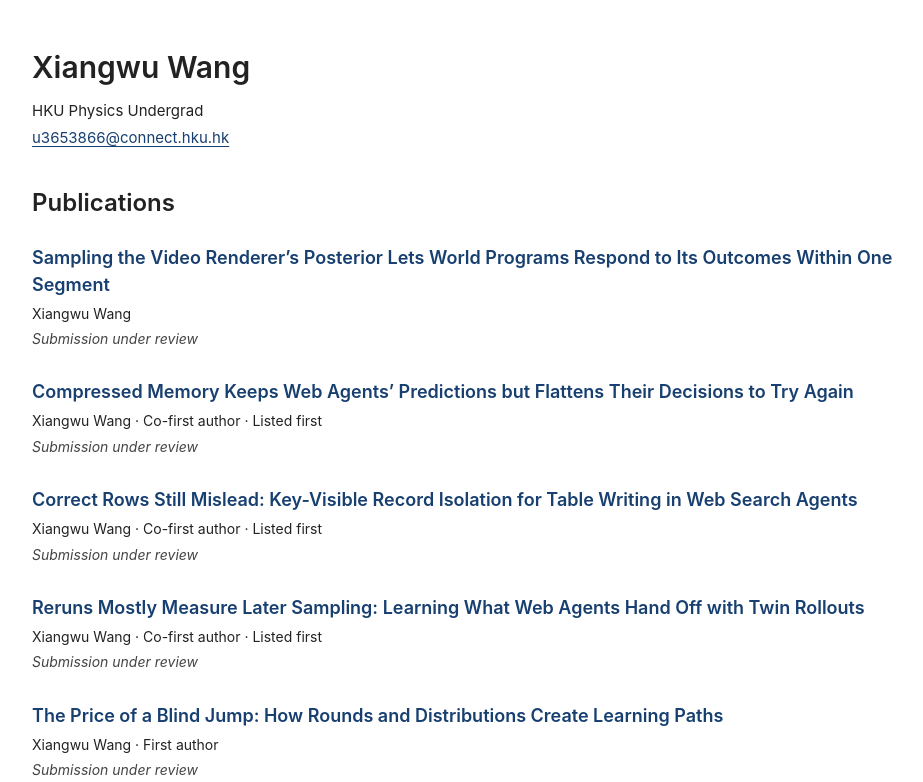
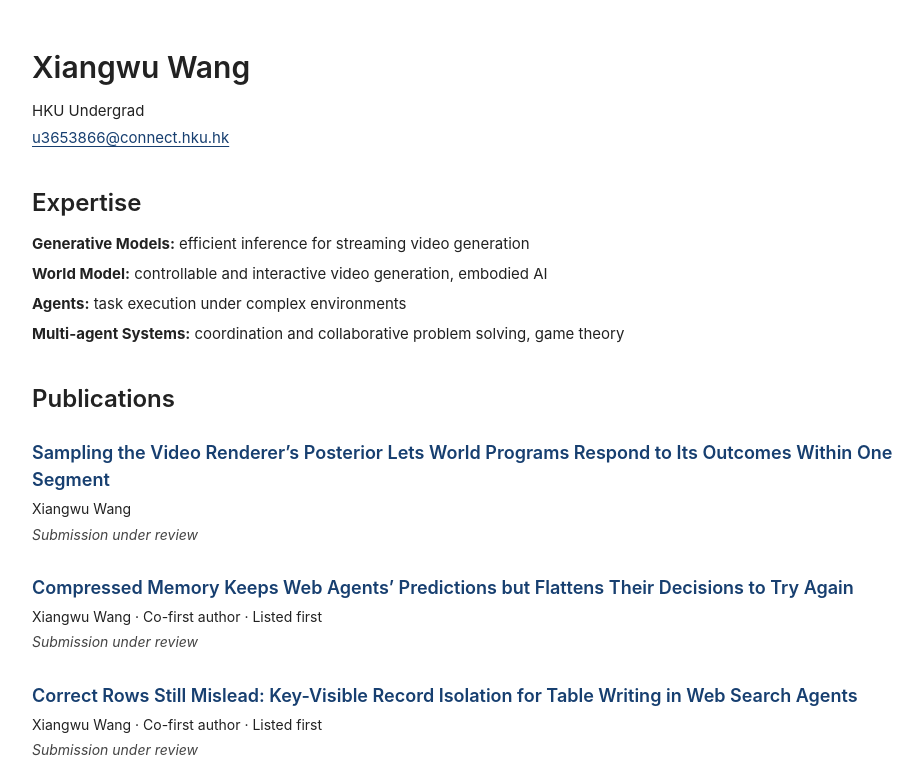
Before and after one commit to xwuw/xwuw.github.io, a plain HTML site: page index.html in a window 1280 px wide. Shown: the top 782 px of the page, without its empty margins (156-1079 px from the left). Drawn offline with Linux system fonts and the light colour scheme.

Commit message:
Add expertise and simplify affiliation to HKU Undergrad
Added expertise section with details on generative models, world models, agents, and multi-agent systems.

```diff
--- a/index.html
+++ b/index.html
@@ -19,6 +19,9 @@ header { margin-bottom: 36px; }
 h1 { margin: 0 0 12px; font-size: 30px; line-height: 1.3; font-weight: 600; }
 header p { font-size: 15px; }
 h2 { margin: 0 0 24px; font-size: 24px; line-height: 1.4; font-weight: 600; }
+.expertise { margin-bottom: 36px; }
+.expertise h2 { margin-bottom: 12px; }
+.expertise p { margin: 6px 0; font-size: 15px; }
 article { margin: 0 0 28px; }
 h3 { margin: 0 0 5px; font-size: 18px; line-height: 1.5; font-weight: 600; color: #173f70; }
 p { margin: 3px 0; font-size: 14px; }
@@ -41,9 +44,16 @@ a:focus-visible { outline: 2px solid #173f70; outline-offset: 3px; }
 <main>
 <header>
 <h1>Xiangwu Wang</h1>
-<p>HKU Physics Undergrad</p>
+<p>HKU Undergrad</p>
 <p><a href="mailto:u3653866@connect.hku.hk">u3653866@connect.hku.hk</a></p>
 </header>
+<section class="expertise" aria-labelledby="expertise-heading">
+<h2 id="expertise-heading">Expertise</h2>
+<p><strong>Generative Models:</strong> efficient inference for streaming video generation</p>
+<p><strong>World Model:</strong> controllable and interactive video generation, embodied AI</p>
+<p><strong>Agents:</strong> task execution under complex environments</p>
+<p><strong>Multi-agent Systems:</strong> coordination and collaborative problem solving, game theory</p>
+</section>
 <section aria-labelledby="publications-heading">
 <h2 id="publications-heading">Publications</h2>
 <article>
```
